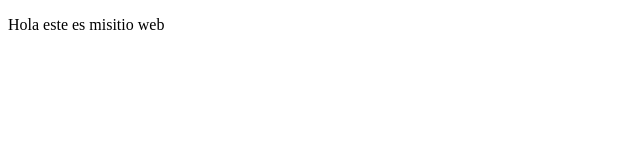
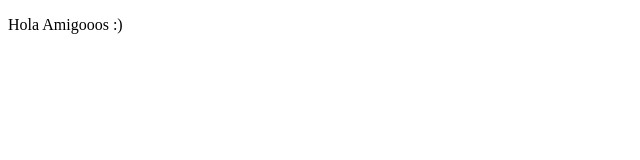
Before and after one commit to Malechinara18/ProyectoDemoCursoPrevork, a plain HTML site: page index.html in a window 1280 px wide. Shown: the full height of the page, 0-640 px from the left. Drawn offline with Linux system fonts and the light colour scheme.

Commit message:
cambios saludamos

```diff
--- a/index.html
+++ b/index.html
@@ -7,6 +7,6 @@
     <title>Systel</title>
 </head>
 <body>
-    <p>Hola este es misitio web</p>
+    <p>Hola Amigooos :)</p>
 </body>
 </html>
```
